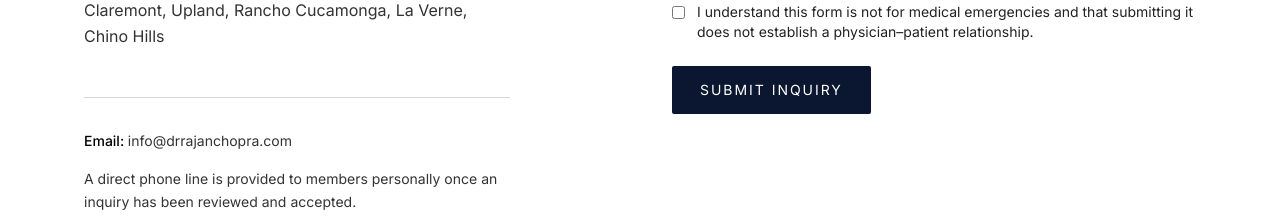
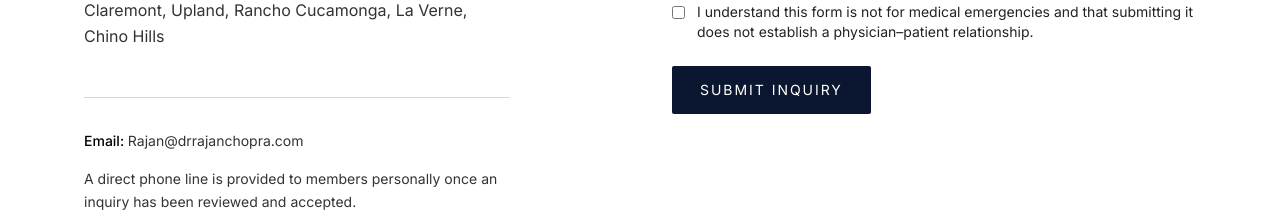
Before and after one commit to rajanchopra81/repo, a Next.js app: page /contact in a window 1280 px wide. Shown: the part 1200-1422 px from the top of the page. Built offline with nearby package versions, Linux system fonts and the light colour scheme.

Commit message:
Update page.tsx

```diff
--- a/app/contact/page.tsx
+++ b/app/contact/page.tsx
@@ -92,8 +92,8 @@ export default function ContactPage() {
               <div className="mt-12 space-y-4 border-t border-ink-200 pt-8 text-sm leading-relaxed text-ink-600">
                 <p>
                   <span className="font-medium text-ink-900">Email: </span>
-                  <a href="mailto:info@drrajanchopra.com" className="hover:text-navy">
-                    info@drrajanchopra.com
+                  <a href="mailto:Rajan@drrajanchopra.com" className="hover:text-navy">
+                    Rajan@drrajanchopra.com
                   </a>
                 </p>
                 <p>
```
